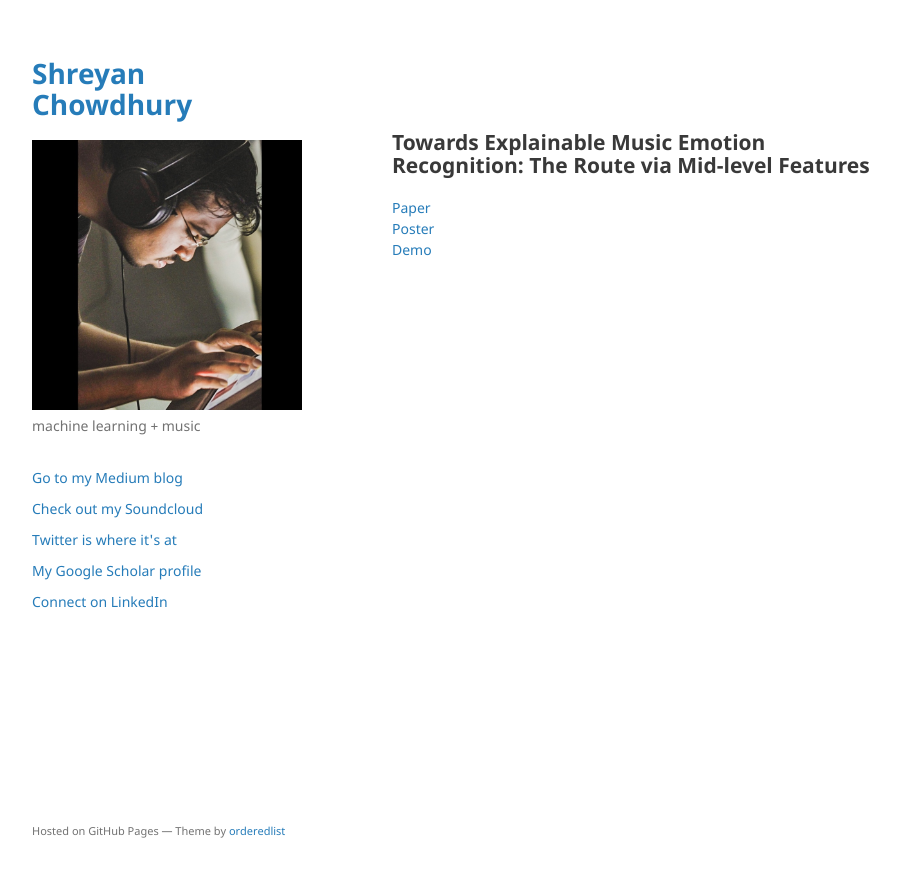
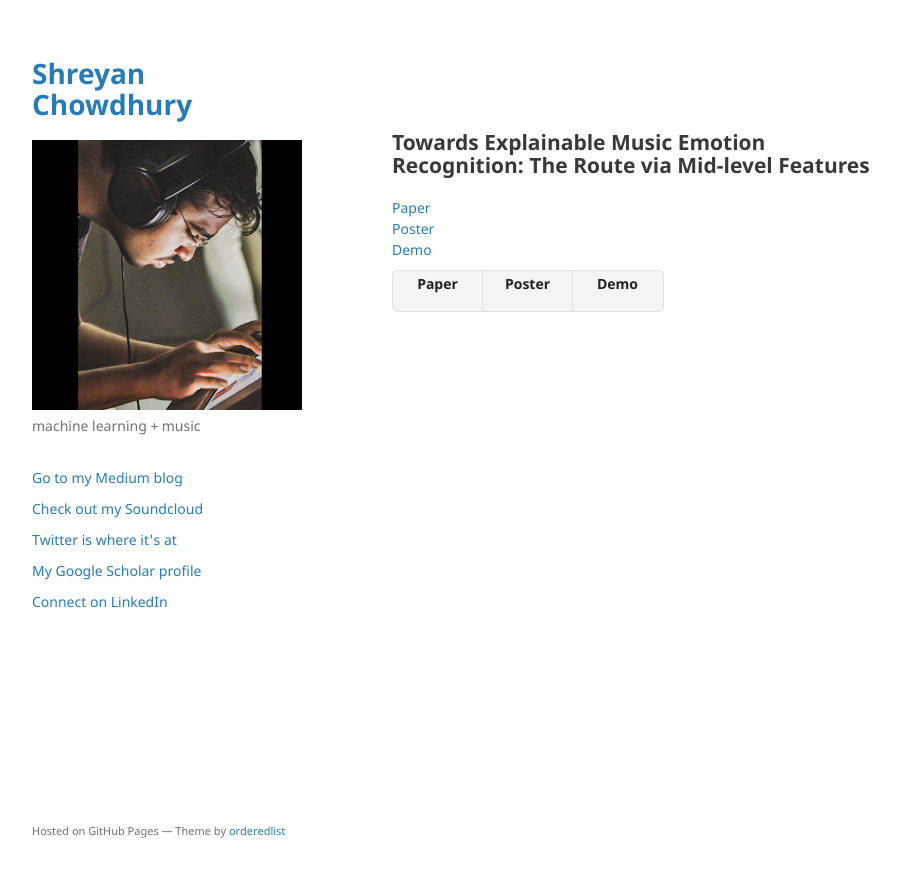
Before and after one commit to shreyanc/shreyanc.github.io, a Jekyll site: the page built from ismir2019_paper_poster.md, in a window 1280 px wide. Shown: the top 877 px of the page, without its empty margins (178-1078 px from the left). Built offline with Jekyll 4.4.1, drawn with Linux system fonts in a browser that asks for light colours; our own code applies the rules of GitHub Pages for plain Markdown files.

Commit message:
Update ismir2019_paper_poster.md

```diff
--- a/ismir2019_paper_poster.md
+++ b/ismir2019_paper_poster.md
@@ -9,3 +9,9 @@
 [Paper](https://arxiv.org/abs/1907.03572)<br>
 [Poster](#)<br>
 [Demo](https://shreyanc.github.io/ismir_example.html)<br>
+
+<ul class="downloads">
+  <li><a href="https://arxiv.org/abs/1907.03572"><strong>Paper</strong></a></li>
+  <li><a href="#"><strong>Poster</strong></a></li>
+  <li><a href="https://shreyanc.github.io/ismir_example.html"><strong>Demo</strong></a></li>
+ </ul>
```
